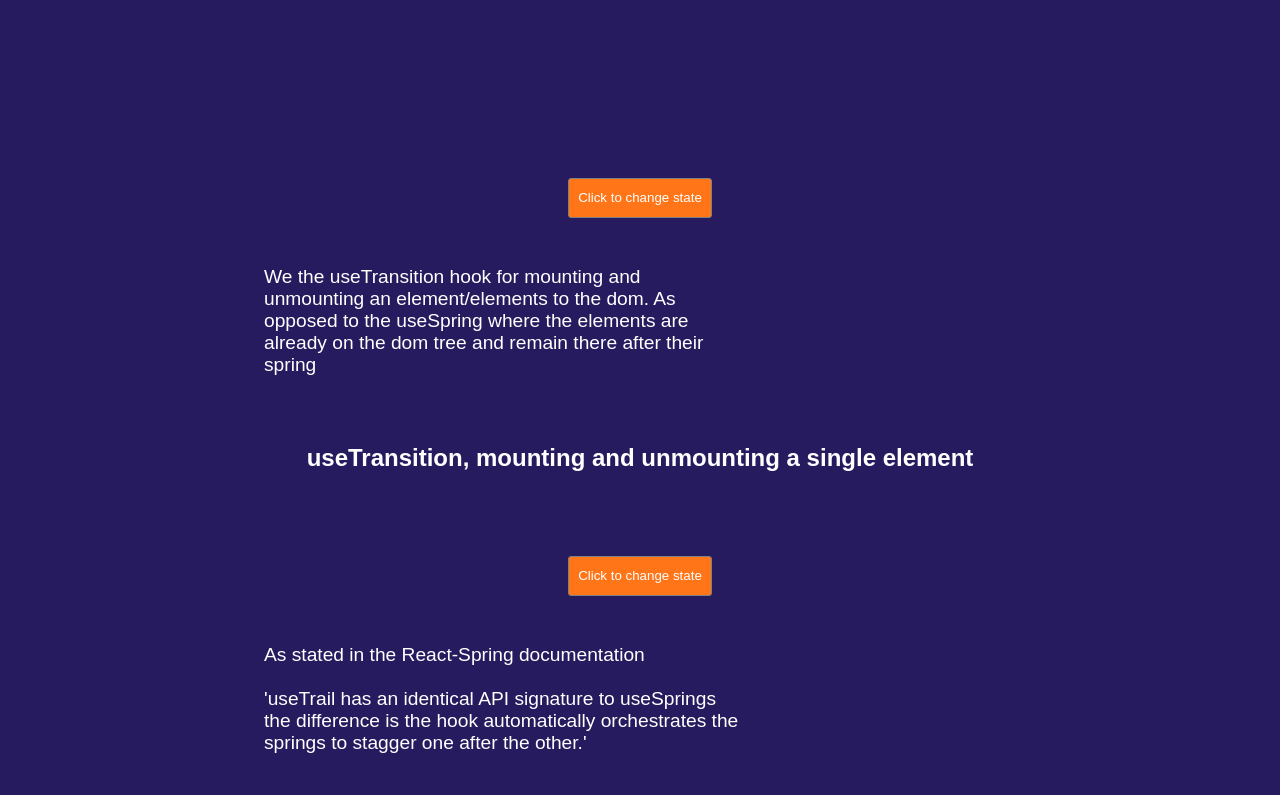
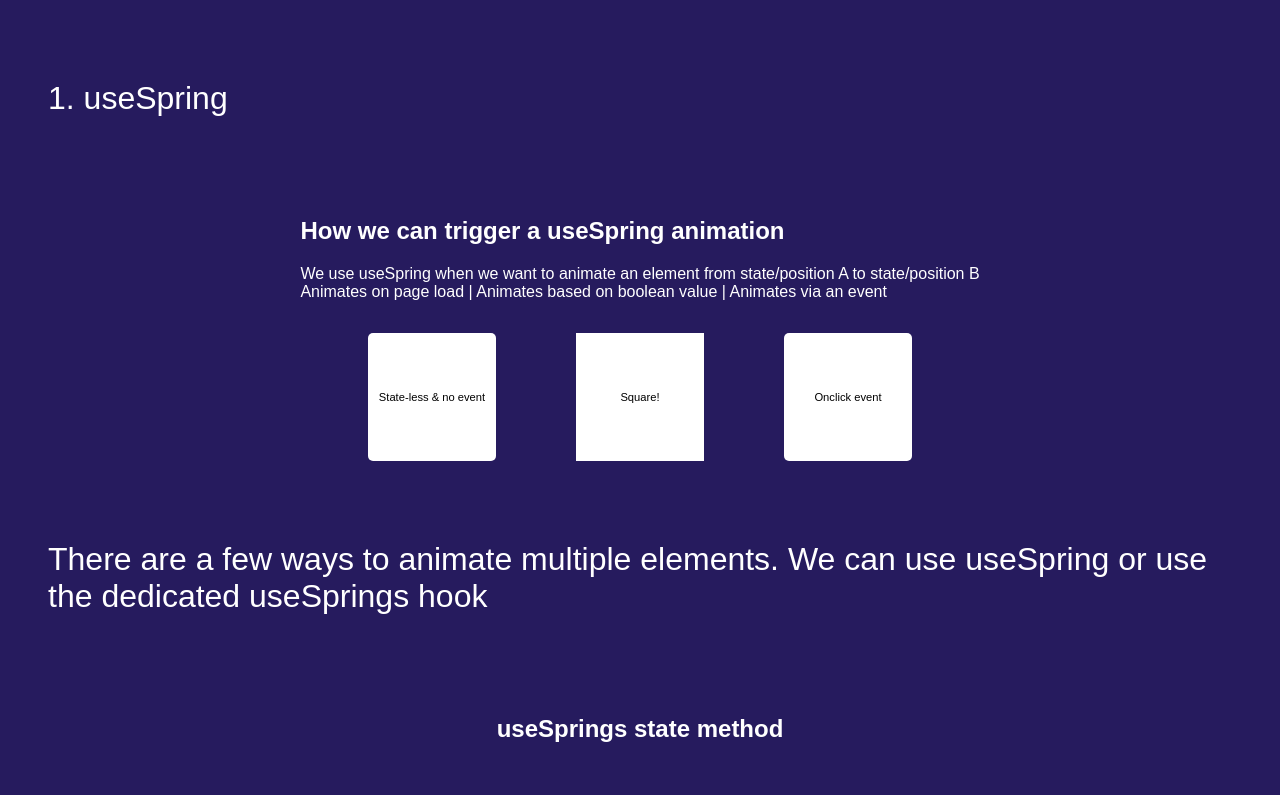
Before and after one commit to maxzz/react-spring-tests-sprung, a React (Vite) app: page / in a window 1280 px wide. Shown: the top 795 px of the page. Built offline with nearby package versions, Linux system fonts and the light colour scheme.

Commit message:
WIP. update files layout

```diff
--- a/src/App.tsx
+++ b/src/App.tsx
@@ -1,19 +1,20 @@
 import { styled } from '@stitches/react';
-import UseSpring from './animations/useSpring/UseSpring';
-import UseSprings from './animations/useSprings/UseSprings';
-import UseTransition from './animations/useTransition/UseTransition';
-import UseTrail from './animations/useTrail/UseTrail';
-import UseChain from './animations/useChain/UseChain';
+import UseSpring from './animations/1-useSpring';
+import UseSprings from './animations/2-useSprings';
+import UseTransition from './animations/3-useTransition';
+import UseTrail from './animations/4-useTrail';
+import UseChain from './animations/5-useChain';
 
 export const MainContainer = styled('section', {
-    padding: '3rem',
+    margin: '3rem',
     minHeight: '100%',
+    minWidth: 0,
     display: 'flex',
     flexDirection: 'column',
     rowGap: '3rem',
 });
 
-function App() { // Uncomment to see examples
+export function App() { // Uncomment to see examples
     return (
         <MainContainer>
             <UseSpring />
@@ -24,5 +25,3 @@ function App() { // Uncomment to see examples
         </MainContainer>
     );
 }
-
-export default App;
--- a/src/animations/useSpring/UseSpring.tsx
+++ b/src/animations/1-useSpring/index.tsx
@@ -1,13 +1,6 @@
 import React, { useState } from 'react';
 import { useSpring } from 'react-spring';
-import {
-    HookExplanation,
-    BoxContainer,
-    AnimatedBox,
-    ToggleButton,
-    AnimationContainter,
-    Explanation
-} from '../../styles/styles';
+import { HookExplanation, BoxContainer, AnimatedBox, ToggleButton, AnimationContainter, Explanation } from '../../styles/styles';
 
 //----------------------------------------------State-less and event-less animation----------------------------------------------\\
 const Example1 = () => {
@@ -43,14 +36,9 @@ const Example2 = () => {
     });
 
     return (
-        <>
-            <AnimatedBox
-                style={animation2}
-                onClick={() => setIsActive((state) => !state)}
-            >
+        <AnimatedBox style={animation2} onClick={() => setIsActive((state) => !state)}>
             {isActive ? 'Click Me!' : 'Square!'}
         </AnimatedBox>
-        </>
     );
 };
 
@@ -63,49 +51,57 @@ const Example3 = () => {
 
     //We must first define the starting point for the api object
     const [animation3, api] = useSpring(() => ({
-        from: { backgroundColor: 'rgb(255, 255, 255)', color: 'rgb(0, 0, 0)' }
+        from: {
+            backgroundColor: 'rgb(255, 255, 255)',
+            color: 'rgb(0, 0, 0)',
+        }
     }));
 
     //Define like usual an event handler, and voila!
     const fireAnimation = () => {
         api.start({
-            from: { backgroundColor: 'rgb(255, 255, 255)', color: 'rgb(0, 0, 0)' },
-            to: { backgroundColor: '#FF7518', color: 'rgb(255, 255, 255)' }
+            from: {
+                backgroundColor: 'rgb(255, 255, 255)',
+                color: 'rgb(0, 0, 0)',
+            },
+            to: {
+                backgroundColor: '#FF7518',
+                color: 'rgb(255, 255, 255)',
+            }
         });
     };
 
     return (
-        <AnimatedBox
-            style={animation3}
-            onClick={fireAnimation}
-            className="clickable"
-        >
+        <AnimatedBox style={animation3} onClick={fireAnimation} className="clickable">
             <p>Onclick event</p>
         </AnimatedBox>
     );
 };
 
 const UseSpring: React.FC = () => {
-    return (
-        <>
+    return (<>
         <HookExplanation>
+            1. useSpring
+        </HookExplanation>
+        <BoxContainer>
+            <div className="">
+                <h1>How we can trigger a useSpring animation</h1>
+                <div className="hook-explanation">
                     We use useSpring when we want to animate an element from state/position
                     A to state/position B
-            </HookExplanation>
-            <BoxContainer>
-                <h1>How we can trigger a useSpring animation</h1>
+                </div>
                 <span>
                     Animates on page load | Animates based on boolean value | Animates via
                     an event
                 </span>
+            </div>
             <AnimationContainter>
                 <Example1 />
                 <Example2 />
                 <Example3 />
             </AnimationContainter>
         </BoxContainer>
-        </>
-    );
+    </>);
 };
 
 export default UseSpring;
--- a/src/index.css
+++ b/src/index.css
@@ -19,7 +19,7 @@ body {
 
     background-color: #261b5e;
 
-    display: flex;
+    /* display: flex;
     justify-content: center;
-    align-items: center;
+    align-items: center; */
 }
--- a/src/main.tsx
+++ b/src/main.tsx
@@ -1,6 +1,6 @@
 import React from 'react';
 import ReactDOM from 'react-dom/client';
-import App from './App';
+import { App } from './App';
 import './index.css';
 
 ReactDOM.createRoot(document.getElementById('root') as HTMLElement).render(
--- a/src/styles/styles.ts
+++ b/src/styles/styles.ts
@@ -3,83 +3,85 @@ import { animated, CSS } from 'react-spring';
 
 export const AnimatedBox = styled(animated.div, {
     position: 'relative',
+
+    padding: '.5rem',
+    width: '7rem',
     height: '7rem',
-    width: '7rem',
+    fontSize: '.7rem',
+
+    color: 'black',
     backgroundColor: 'rgb(255,255,255)',
     borderRadius: '5px',
+
+    '&.clickable': {
+        cursor: 'pointer'
+    },
+
+    '&.chain': {
+        width: '10rem',
+        textAlign: 'center'
+    },
+
     display: 'flex',
     justifyContent: 'center',
     alignItems: 'center',
-    fontSize: '.7rem',
-    padding: '.5rem',
-    color: 'black',
-    '&.clickable': {
-        cursor: 'pointer'
-    },
-    '&.chain': {
-        width: '10rem',
-        textAlign: 'center'
-    }
-});
-
-export const HookExplanation = styled('p', {
-    color: 'white',
-    fontSize: '1.2rem',
-    width: '30rem',
-    margin: '0rem'
-});
-
-export const BoxContainer = styled('div', {
-    display: 'flex',
-    flexDirection: 'column',
-    rowGap: '2rem',
-    alignItems: 'center',
-    color: 'white'
 });
 
 export const AnimationContainter = styled('div', {
     display: 'flex',
-    columnGap: '5rem'
+    columnGap: '5rem',
 });
 
 export const ToggleButton = styled('button', {
-    display: 'flex',
+    padding: '1.2rem .5rem',
+    left: 'calc(50vw - 4.5rem)',
     width: '9rem',
     height: '2rem',
-    justifyContent: 'center',
-    alignItems: 'center',
-    padding: '1.2rem .5rem',
+
+    border: '.5px solid grey',
     borderRadius: '3px',
-    border: '.5px solid grey',
     color: 'white',
     backgroundColor: '#FF7518',
     cursor: 'pointer',
-    left: 'calc(50vw - 4.5rem)'
+
+    display: 'flex',
+    justifyContent: 'center',
+    alignItems: 'center',
 });
 
 export const AnimatedCircle = styled(animated.div, {
+    alignSelf: 'center',
+
+    position: 'absolute',
+    width: '5rem',
+    height: '5rem',
+
+    border: '2px solid red',
+    borderRadius: '50% 50%',
+    backgroundColor: '#FF7518',
+    color: 'white',
+
     display: 'flex',
     alignItems: 'center',
     justifyContent: 'center',
-    borderRadius: '50% 50%',
-    width: '5rem',
-    height: '5rem',
-    position: 'absolute',
-    alignSelf: 'center',
-    border: '2px solid red',
-    backgroundColor: '#FF7518',
-    color: 'white'
+});
+
+export const HookExplanation = styled('p', {
+    fontSize: '2rem',
+    color: 'white',
+    // width: '30rem',
+    // margin: '0rem',
 });
 
 export const Explanation = styled(animated.article, {
-    maxWidth: '40rem',
-    lineHeight: '1.4rem'
+    // maxWidth: '40rem',
+    // lineHeight: '1.4rem',
 });
 
-export const MainContainer = styled('section', {
+export const BoxContainer = styled('div', {
+    color: 'white',
     display: 'flex',
     flexDirection: 'column',
-    rowGap: '3rem',
-    width: '80rem',
-    minHeight: '35rem'
+    alignItems: 'center',
+    rowGap: '2rem',
 });
```
Also changed, not shown: src/animations/5-useChain/index.tsx (renamed from src/animations/useChain/UseChain.tsx, +20 -39 lines), src/animations/2-useSprings/index.tsx (renamed from src/animations/useSprings/UseSprings.tsx), src/animations/3-useTransition/index.tsx (renamed from src/animations/useTransition/UseTransition.tsx), src/animations/4-useTrail/index.tsx (renamed from src/animations/useTrail/UseTrail.tsx). Lines whose indentation alone changed are shown as unchanged.
